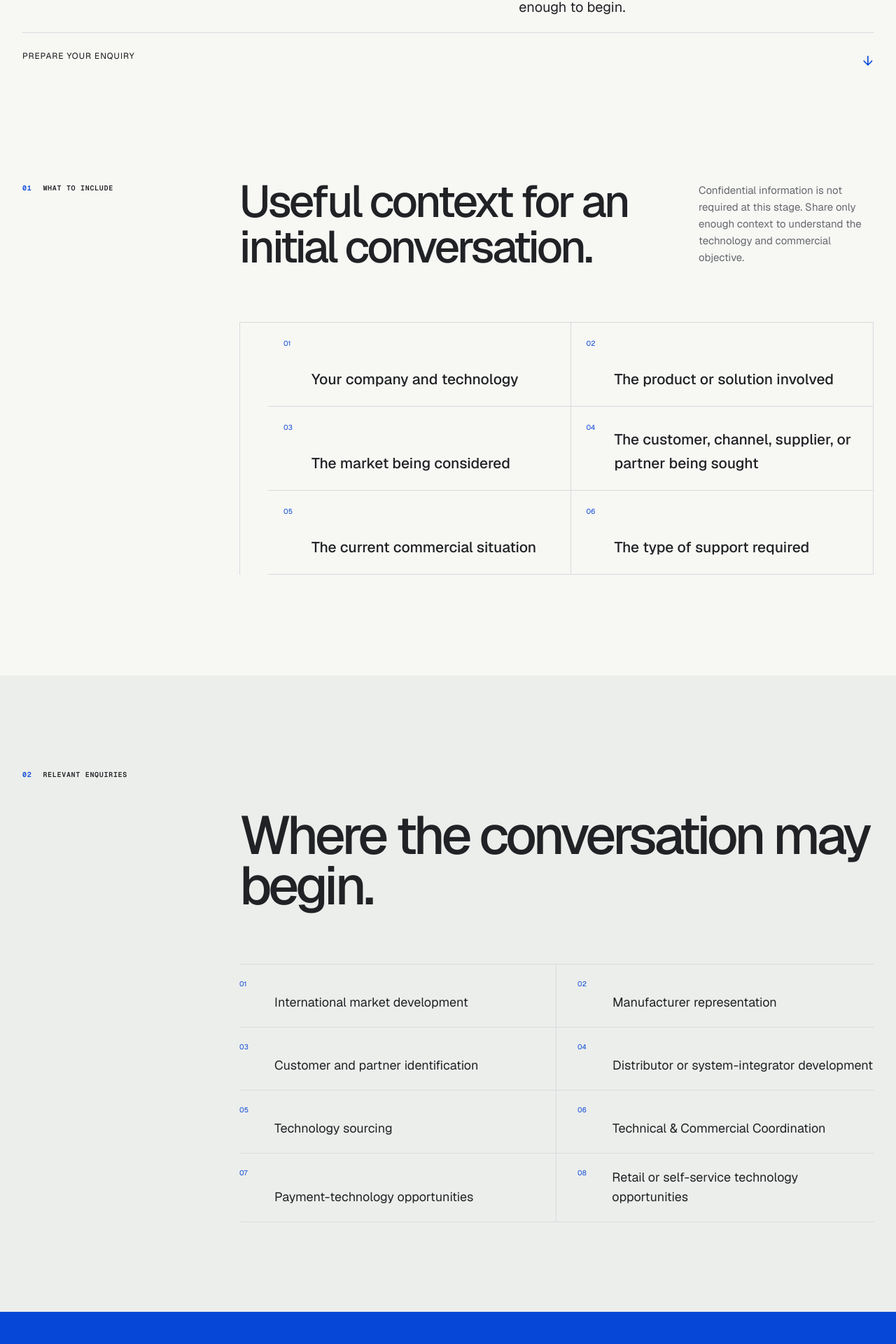
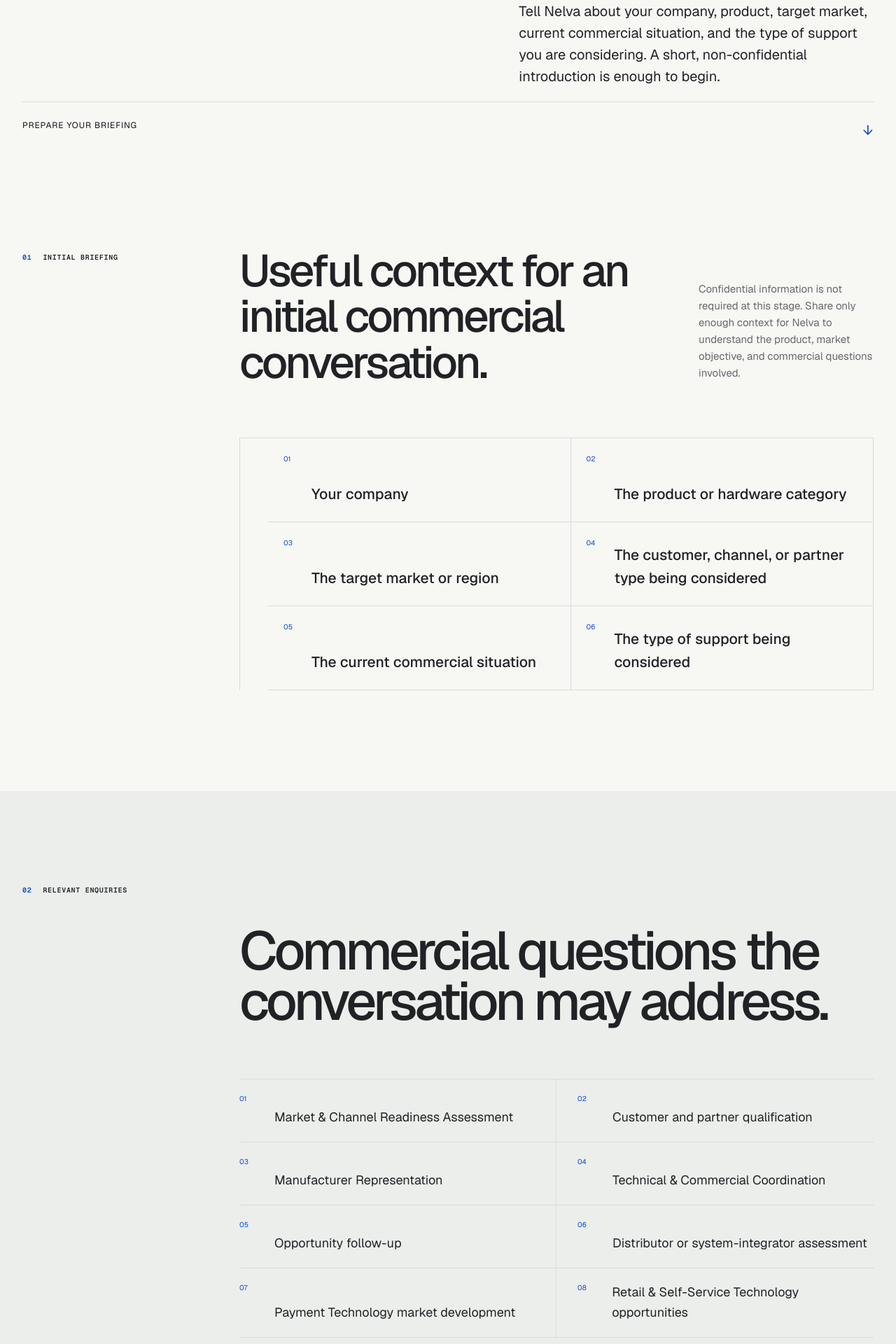
Before and after one commit to Maged-Mukred/Nelva, a Next.js app: page /contact in a window 1280 px wide. Shown: the part 798-2718 px from the top of the page at 70% size. Built offline with nearby package versions, Linux system fonts and the light colour scheme.

Commit message:
Update page.tsx

```diff
--- a/app/contact/page.tsx
+++ b/app/contact/page.tsx
@@ -3,24 +3,339 @@
 import Link from "next/link";
 import { useEffect, useState } from "react";
 
-const enquiryTypes = ["International market development", "Manufacturer representation", "Customer and partner identification", "Distributor or system-integrator development", "Technology sourcing", "Technical & Commercial Coordination", "Payment-technology opportunities", "Retail or self-service technology opportunities"];
-const briefing = ["Your company and technology", "The product or solution involved", "The market being considered", "The customer, channel, supplier, or partner being sought", "The current commercial situation", "The type of support required"];
-function Arrow(){return <span aria-hidden="true">↗</span>;} function Wordmark(){return <span className="wordmark-text">NELVA</span>;}
+const enquiryTypes = [
+  "Market & Channel Readiness Assessment",
+  "Customer and partner qualification",
+  "Manufacturer Representation",
+  "Technical & Commercial Coordination",
+  "Opportunity follow-up",
+  "Distributor or system-integrator assessment",
+  "Payment Technology market development",
+  "Retail & Self-Service Technology opportunities",
+];
 
-export default function ContactPage(){
-  const [menuOpen,setMenuOpen]=useState(false); const [scrolled,setScrolled]=useState(false);
-  useEffect(()=>{const onScroll=()=>setScrolled(window.scrollY>20);const onKey=(e:KeyboardEvent)=>e.key==="Escape"&&setMenuOpen(false);onScroll();window.addEventListener("scroll",onScroll,{passive:true});window.addEventListener("keydown",onKey);return()=>{window.removeEventListener("scroll",onScroll);window.removeEventListener("keydown",onKey);};},[]);
-  useEffect(()=>{document.body.style.overflow=menuOpen?"hidden":"";return()=>{document.body.style.overflow="";};},[menuOpen]);
-  return <>
-    <a className="skip-link" href="#main">Skip to content</a>
-    <header className={`site-header ${scrolled?"is-scrolled":""}`}><div className="shell header-inner"><Link className="wordmark" href="/"><Wordmark /></Link><nav className="desktop-nav" aria-label="Primary navigation"><a href="/company">Company</a><a href="/capabilities">Capabilities</a><a href="/industries">Industries</a><a href="/contact" aria-current="page">Contact</a><a className="header-cta" href="#contact-details">Discuss your market objectives <Arrow /></a></nav><button className="menu-button" type="button" aria-expanded={menuOpen} aria-controls="mobile-menu" onClick={()=>setMenuOpen(v=>!v)}><span>{menuOpen?"Close":"Menu"}</span><span className="menu-symbol" aria-hidden="true">{menuOpen?"×":"+"}</span></button></div><div id="mobile-menu" className={`mobile-menu ${menuOpen?"is-open":""}`} aria-hidden={!menuOpen}><nav className="shell mobile-nav">{[["Company","/company"],["Capabilities","/capabilities"],["Industries","/industries"],["Contact","/contact"]].map(([l,h],i)=><a href={h} key={l} aria-current={l==="Contact"?"page":undefined} onClick={()=>setMenuOpen(false)}><span className="mobile-nav-index">0{i+1}</span><span>{l}</span><Arrow /></a>)}</nav><div className="shell mobile-menu-meta"><span>Espoo, Finland</span><span>Business ID 3574517-6</span></div></div></header>
-    <main id="main">
-      <section className="contact-page-hero shell" aria-labelledby="contact-title"><div className="contact-page-meta"><span><i className="signal-dot" /> Contact</span><span>Begin with the objective</span></div><div className="contact-page-grid"><h1 id="contact-title">Start with the market objective.</h1><p>Tell Nelva about the product, partnership, representation requirement, or commercial opportunity you would like to discuss. A short introduction is enough to begin.</p></div><a className="contact-down" href="#prepare"><span>Prepare your enquiry</span><i>↓</i></a></section>
-      <section id="prepare" className="contact-prepare section-space" aria-labelledby="prepare-title"><div className="shell grid-12"><div className="section-index"><span>01</span><span>What to include</span></div><div className="section-content"><div className="heading-pair"><h2 id="prepare-title">Useful context for an initial conversation.</h2><p>Confidential information is not required at this stage. Share only enough context to understand the technology and commercial objective.</p></div><ol className="briefing-list">{briefing.map((item,i)=><li key={item}><span>0{i+1}</span><strong>{item}</strong></li>)}</ol></div></div></section>
-      <section className="enquiry-types section-space" aria-labelledby="enquiries-title"><div className="shell grid-12"><div className="section-index"><span>02</span><span>Relevant enquiries</span></div><div className="section-content"><h2 id="enquiries-title">Where the conversation may begin.</h2><div className="enquiry-grid">{enquiryTypes.map((item,i)=><span key={item}><i>{String(i+1).padStart(2,"0")}</i>{item}</span>)}</div></div></div></section>
-      <section id="contact-details" className="official-contact section-space" aria-labelledby="official-title"><div className="shell official-grid"><div className="official-label"><span>03</span><span>Official contact</span><strong>ESPOO<br />FINLAND</strong></div><div className="official-content"><p className="eyebrow">Business enquiries</p><h2 id="official-title">A verified business channel will be published here.</h2><p>Nelva will publish its official contact address only after the mailbox has been created and externally tested. No unverified email address or non-functional enquiry form is shown.</p><div className="corporate-card"><span>Corporate information</span><strong>Nelva</strong><p>Espoo, Finland<br />Business ID: 3574517-6<br />nelvaglobal.com</p></div></div></div></section>
-      <section className="contact-boundary section-space"><div className="shell"><span>Commercial clarification</span><p>Submitting an enquiry or beginning a discussion does not create a representation, agency, exclusivity, or other commercial agreement. Any engagement and authority must be confirmed separately in writing.</p></div></section>
-    </main>
-    <footer className="site-footer"><div className="shell footer-grid"><div className="footer-brand"><Link className="wordmark footer-wordmark" href="/"><Wordmark /></Link><p>International market development for technology manufacturers.</p></div><nav className="footer-column" aria-label="Footer navigation"><span className="footer-label">Navigate</span><a href="/company">Company</a><a href="/capabilities">Capabilities</a><a href="/industries">Industries</a><a href="/contact">Contact</a></nav><div className="footer-column"><span className="footer-label">Corporate</span><span>Nelva</span><span>Espoo, Finland</span><span>Business ID: 3574517-6</span><span>nelvaglobal.com</span></div><div className="footer-end"><span>© 2026 Nelva</span><a href="#main">Back to top ↑</a></div></div></footer>
-  </>;
+const briefing = [
+  "Your company",
+  "The product or hardware category",
+  "The target market or region",
+  "The customer, channel, or partner type being considered",
+  "The current commercial situation",
+  "The type of support being considered",
+];
+
+function Arrow() {
+  return <span aria-hidden="true">↗</span>;
 }
+
+function Wordmark() {
+  return <span className="wordmark-text">NELVA</span>;
+}
+
+export default function ContactPage() {
+  const [menuOpen, setMenuOpen] = useState(false);
+  const [scrolled, setScrolled] = useState(false);
+
+  useEffect(() => {
+    const onScroll = () => setScrolled(window.scrollY > 20);
+
+    const onKeyDown = (event: KeyboardEvent) => {
+      if (event.key === "Escape") {
+        setMenuOpen(false);
+      }
+    };
+
+    onScroll();
+
+    window.addEventListener("scroll", onScroll, { passive: true });
+    window.addEventListener("keydown", onKeyDown);
+
+    return () => {
+      window.removeEventListener("scroll", onScroll);
+      window.removeEventListener("keydown", onKeyDown);
+    };
+  }, []);
+
+  useEffect(() => {
+    document.body.style.overflow = menuOpen ? "hidden" : "";
+
+    return () => {
+      document.body.style.overflow = "";
+    };
+  }, [menuOpen]);
+
+  return (
+    <>
+      <a className="skip-link" href="#main">
+        Skip to content
+      </a>
+
+      <header className={`site-header ${scrolled ? "is-scrolled" : ""}`}>
+        <div className="shell header-inner">
+          <Link className="wordmark" href="/" aria-label="Nelva home">
+            <Wordmark />
+          </Link>
+
+          <nav className="desktop-nav" aria-label="Primary navigation">
+            <a href="/company">Company</a>
+            <a href="/capabilities">Capabilities</a>
+            <a href="/industries">Industries</a>
+            <a href="/contact" aria-current="page">
+              Contact
+            </a>
+
+            <a className="header-cta" href="#prepare">
+              Request an initial commercial briefing <Arrow />
+            </a>
+          </nav>
+
+          <button
+            className="menu-button"
+            type="button"
+            aria-expanded={menuOpen}
+            aria-controls="mobile-menu"
+            aria-label={menuOpen ? "Close navigation" : "Open navigation"}
+            onClick={() => setMenuOpen((current) => !current)}
+          >
+            <span>{menuOpen ? "Close" : "Menu"}</span>
+
+            <span className="menu-symbol" aria-hidden="true">
+              {menuOpen ? "×" : "+"}
+            </span>
+          </button>
+        </div>
+
+        <div
+          id="mobile-menu"
+          className={`mobile-menu ${menuOpen ? "is-open" : ""}`}
+          aria-hidden={!menuOpen}
+        >
+          <nav className="shell mobile-nav" aria-label="Mobile navigation">
+            {[
+              ["Company", "/company"],
+              ["Capabilities", "/capabilities"],
+              ["Industries", "/industries"],
+              ["Contact", "/contact"],
+            ].map(([label, href], index) => (
+              <a
+                href={href}
+                key={label}
+                aria-current={label === "Contact" ? "page" : undefined}
+                onClick={() => setMenuOpen(false)}
+              >
+                <span className="mobile-nav-index">0{index + 1}</span>
+                <span>{label}</span>
+                <Arrow />
+              </a>
+            ))}
+
+            <a
+              className="mobile-primary-cta"
+              href="#prepare"
+              onClick={() => setMenuOpen(false)}
+            >
+              Request an initial commercial briefing <Arrow />
+            </a>
+          </nav>
+
+          <div className="shell mobile-menu-meta">
+            <span>Espoo, Finland</span>
+            <span>Business ID 3574517-6</span>
+          </div>
+        </div>
+      </header>
+
+      <main id="main">
+        <section
+          className="contact-page-hero shell"
+          aria-labelledby="contact-title"
+        >
+          <div className="contact-page-meta">
+            <span>
+              <i className="signal-dot" /> Contact
+            </span>
+            <span>Begin with a structured commercial briefing</span>
+          </div>
+
+          <div className="contact-page-grid">
+            <h1 id="contact-title">
+              Discuss a Market &amp; Channel Readiness Assessment.
+            </h1>
+
+            <p>
+              Tell Nelva about your company, product, target market, current
+              commercial situation, and the type of support you are
+              considering. A short, non-confidential introduction is enough to
+              begin.
+            </p>
+          </div>
+
+          <a className="contact-down" href="#prepare">
+            <span>Prepare your briefing</span>
+            <i aria-hidden="true">↓</i>
+          </a>
+        </section>
+
+        <section
+          id="prepare"
+          className="contact-prepare section-space"
+          aria-labelledby="prepare-title"
+        >
+          <div className="shell grid-12">
+            <div className="section-index">
+              <span>01</span>
+              <span>Initial briefing</span>
+            </div>
+
+            <div className="section-content">
+              <div className="heading-pair">
+                <h2 id="prepare-title">
+                  Useful context for an initial commercial conversation.
+                </h2>
+
+                <p>
+                  Confidential information is not required at this stage. Share
+                  only enough context for Nelva to understand the product,
+                  market objective, and commercial questions involved.
+                </p>
+              </div>
+
+              <ol className="briefing-list">
+                {briefing.map((item, index) => (
+                  <li key={item}>
+                    <span>0{index + 1}</span>
+                    <strong>{item}</strong>
+                  </li>
+                ))}
+              </ol>
+            </div>
+          </div>
+        </section>
+
+        <section
+          className="enquiry-types section-space"
+          aria-labelledby="enquiries-title"
+        >
+          <div className="shell grid-12">
+            <div className="section-index">
+              <span>02</span>
+              <span>Relevant enquiries</span>
+            </div>
+
+            <div className="section-content">
+              <h2 id="enquiries-title">
+                Commercial questions the conversation may address.
+              </h2>
+
+              <div className="enquiry-grid">
+                {enquiryTypes.map((item, index) => (
+                  <span key={item}>
+                    <i>{String(index + 1).padStart(2, "0")}</i>
+                    {item}
+                  </span>
+                ))}
+              </div>
+            </div>
+          </div>
+        </section>
+
+        <section
+          id="contact-details"
+          className="official-contact section-space"
+          aria-labelledby="official-title"
+        >
+          <div className="shell official-grid">
+            <div className="official-label">
+              <span>03</span>
+              <span>Official contact</span>
+
+              <strong>
+                ESPOO
+                <br />
+                FINLAND
+              </strong>
+            </div>
+
+            <div className="official-content">
+              <p className="eyebrow">Business enquiries</p>
+
+              <h2 id="official-title">
+                Verified business contact details will be published here.
+              </h2>
+
+              <p>
+                Nelva will publish its official contact address only after the
+                mailbox has been created and externally tested. No unverified
+                email address or non-functional enquiry form is shown.
+              </p>
+
+              <div className="corporate-card">
+                <span>Corporate information</span>
+                <strong>Nelva</strong>
+
+                <p>
+                  Espoo, Finland
+                  <br />
+                  Business ID: 3574517-6
+                  <br />
+                  nelvaglobal.com
+                </p>
+              </div>
+            </div>
+          </div>
+        </section>
+
+        <section className="contact-boundary section-space">
+          <div className="shell">
+            <span>Commercial boundary</span>
+
+            <p>
+              Beginning a discussion does not create a representation, agency,
+              exclusivity, distribution, or other commercial agreement. Any
+              engagement, scope, authority, or commitment must be agreed
+              separately in writing.
+            </p>
+          </div>
+        </section>
+      </main>
+
+      <footer className="site-footer">
+        <div className="shell footer-grid">
+          <div className="footer-brand">
+            <Link
+              className="wordmark footer-wordmark"
+              href="/"
+              aria-label="Nelva home"
+            >
+              <Wordmark />
+            </Link>
+
+            <p>
+              International market development for technology manufacturers.
+            </p>
+          </div>
+
+          <nav className="footer-column" aria-label="Footer navigation">
+            <span className="footer-label">Navigate</span>
+            <a href="/company">Company</a>
+            <a href="/capabilities">Capabilities</a>
+            <a href="/industries">Industries</a>
+            <a href="/contact">Contact</a>
+          </nav>
+
+          <div className="footer-column">
+            <span className="footer-label">Corporate</span>
+            <span>Nelva</span>
+            <span>Espoo, Finland</span>
+            <span>Business ID: 3574517-6</span>
+            <span>nelvaglobal.com</span>
+          </div>
+
+          <div className="footer-end">
+            <span>© 2026 Nelva</span>
+            <a href="#main">Back to top ↑</a>
+          </div>
+        </div>
+      </footer>
+    </>
+  );
+}
```
